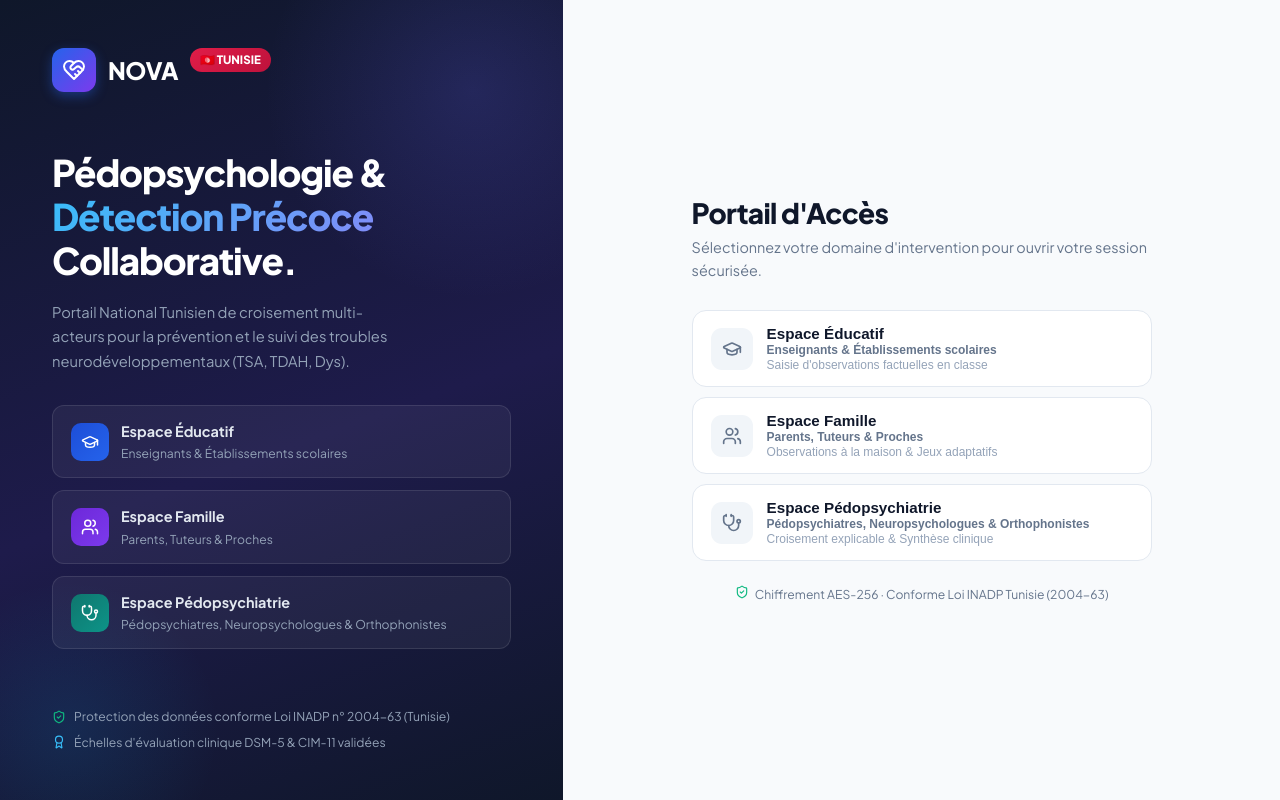
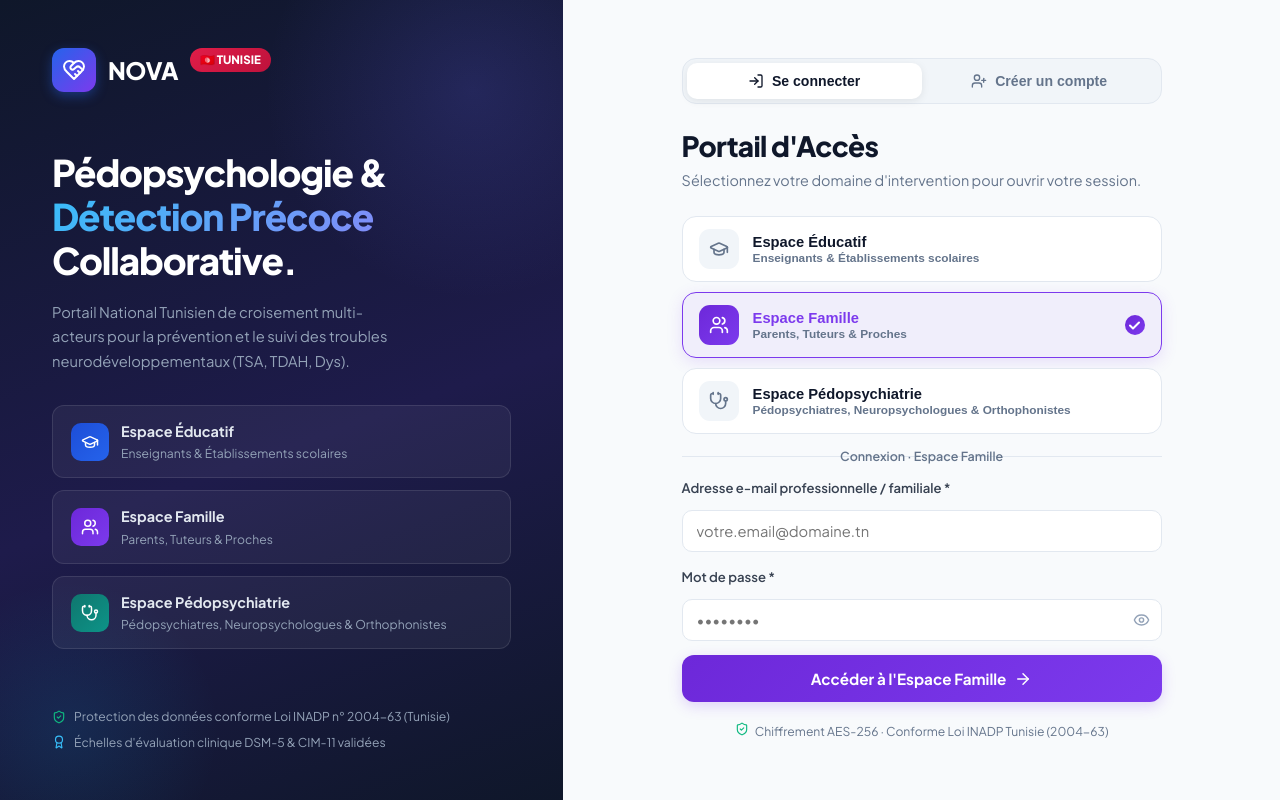
Before and after one commit to bghmaram914-debug/Nova, a React (Vite) app in the folder Frontend/: page / in a window 1280 px wide. Built offline with nearby package versions, Linux system fonts and the light colour scheme.

Commit message:
feat: Ajout de la page d inscription de compte utilisateur (Register) et endpoint API

```diff
--- a/Frontend/src/components/LoginPage.jsx
+++ b/Frontend/src/components/LoginPage.jsx
@@ -1,5 +1,5 @@
 import React, { useState } from 'react';
-import { GraduationCap, Users, Stethoscope, Eye, EyeOff, ArrowRight, ShieldCheck, HeartHandshake, Award } from 'lucide-react';
+import { GraduationCap, Users, Stethoscope, Eye, EyeOff, ArrowRight, ShieldCheck, HeartHandshake, Award, UserPlus, LogIn, MapPin, Building, Sparkles } from 'lucide-react';
 
 const SPACES = [
   {
@@ -40,21 +40,50 @@ const SPACES = [
   },
 ];
 
+const GOUVERNORATS = [
+  'Tunis', 'Ariana', 'Ben Arous', 'Manouba', 'Nabeul', 'Bizerte', 'Zaghouan',
+  'Sousse', 'Monastir', 'Mahdia', 'Sfax', 'Kairouan', 'Kasserine', 'Sidi Bouzid',
+  'Gafsa', 'Tozeur', 'Kebili', 'Gabès', 'Medenine', 'Tataouine', 'Béja', 'Jendouba', 'Le Kef', 'Siliana'
+];
+
 export default function LoginPage({ onLoginSuccess }) {
-  const [selected, setSelected] = useState(null);
+  const [isRegisterMode, setIsRegisterMode] = useState(false);
+  const [selected, setSelected] = useState('FAMILLE');
+
+  // Form State
   const [email, setEmail] = useState('');
   const [password, setPassword] = useState('');
+  const [nom, setNom] = useState('');
+  const [etablissement, setEtablissement] = useState('');
+  const [specialite, setSpecialite] = useState('');
+  const [gouvernorat, setGouvernorat] = useState('Tunis');
+  const [consentementInadp, setConsentementInadp] = useState(true);
+
   const [showPwd, setShowPwd] = useState(false);
   const [loading, setLoading] = useState(false);
   const [error, setError] = useState(null);
 
-  const space = SPACES.find(s => s.role === selected);
+  const space = SPACES.find(s => s.role === selected) || SPACES[1];
 
-  const handleSelect = (s) => {
+  const handleSelectSpace = (s) => {
     setSelected(s.role);
+    if (!isRegisterMode) {
       setEmail(s.defaultEmail);
       setPassword(s.defaultPassword);
+    }
     setError(null);
+  };
+
+  const handleToggleMode = (register) => {
+    setIsRegisterMode(register);
+    setError(null);
+    if (!register && space) {
+      setEmail(space.defaultEmail);
+      setPassword(space.defaultPassword);
+    } else {
+      setEmail('');
+      setPassword('');
+    }
   };
 
   const handleSubmit = async (e) => {
@@ -63,8 +92,63 @@ export default function LoginPage({ onLoginSuccess }) {
     setLoading(true);
     setError(null);
 
-    const matchedUser = SPACES.find(s => s.role === selected);
+    const matchedSpace = SPACES.find(s => s.role === selected);
 
+    if (isRegisterMode) {
+      // Mode Inscription
+      if (!nom.trim()) {
+        setError('Veuillez saisir votre nom complet.');
+        setLoading(false);
+        return;
+      }
+      if (!email.trim() || !password) {
+        setError('Veuillez remplir l\'adresse e-mail et le mot de passe.');
+        setLoading(false);
+        return;
+      }
+
+      try {
+        const res = await fetch('http://localhost:5000/api/auth/register', {
+          method: 'POST',
+          headers: { 'Content-Type': 'application/json' },
+          body: JSON.stringify({
+            nom: nom.trim(),
+            email: email.trim(),
+            password,
+            role: selected,
+            etablissement,
+            specialite,
+            gouvernorat,
+          }),
+        });
+
+        const data = await res.json();
+        if (res.ok && data.success) {
+          onLoginSuccess(data.user, data.token);
+          return;
+        } else if (data.error) {
+          setError(data.error);
+          setLoading(false);
+          return;
+        }
+      } catch (err) {
+        console.warn('Mode inscription locale:', err);
+      } finally {
+        setLoading(false);
+      }
+
+      // Fallback Inscription Locale
+      onLoginSuccess({
+        id: `tn-user-${Date.now()}`,
+        nom: nom.trim(),
+        role: selected,
+        email: email.trim(),
+        etablissement: etablissement.trim() ? `${etablissement.trim()} (${gouvernorat})` : `Structure ${selected} (${gouvernorat})`,
+        specialite: specialite.trim() || `Intervenant ${selected}`,
+      }, `nova_token_reg_${Date.now()}`);
+
+    } else {
+      // Mode Connexion
       try {
         const res = await fetch('http://localhost:5000/api/auth/login', {
           method: 'POST',
@@ -83,18 +167,18 @@ export default function LoginPage({ onLoginSuccess }) {
       }
 
       // Connexion immédiate sécurisée selon le rôle sélectionné
-    if (matchedUser) {
+      if (matchedSpace) {
         onLoginSuccess({
           id: `tn-${selected.toLowerCase()}-101`,
-        nom: matchedUser.nomDefaut,
+          nom: matchedSpace.nomDefaut,
           role: selected,
-        email: email.trim() || matchedUser.defaultEmail,
+          email: email.trim() || matchedSpace.defaultEmail,
         }, `nova_token_tn_${Date.now()}`);
       } else {
         setError('Veuillez sélectionner un espace.');
       }
+    }
   };
-
 
   return (
     <>
@@ -216,10 +300,39 @@ export default function LoginPage({ onLoginSuccess }) {
           padding: 40px 32px;
         }
         .login-card {
-          width: 100%; max-width: 460px;
+          width: 100%; max-width: 480px;
         }
+
+        /* Mode Switcher Tabs */
+        .auth-toggle-tabs {
+          display: flex;
+          background: #f1f5f9;
+          padding: 4px;
+          border-radius: 14px;
+          margin-bottom: 24px;
+          border: 1px solid #e2e8f0;
+        }
+        .auth-toggle-btn {
+          flex: 1;
+          padding: 10px 16px;
+          border-radius: 10px;
+          border: none;
+          font-size: 0.88rem;
+          font-weight: 700;
+          cursor: pointer;
+          display: flex; align-items: center; justify-content: center; gap: 8px;
+          transition: all 0.2s ease;
+          color: #64748b;
+          background: transparent;
+        }
+        .auth-toggle-btn.active {
+          background: white;
+          color: #0f172a;
+          box-shadow: 0 2px 8px rgba(0,0,0,0.08);
+        }
+
         .login-card-header {
-          margin-bottom: 28px;
+          margin-bottom: 24px;
         }
         .login-card-title {
           font-size: 1.75rem; font-weight: 800;
@@ -233,11 +346,11 @@ export default function LoginPage({ onLoginSuccess }) {
         /* Space selector */
         .space-grid {
           display: flex; flex-direction: column; gap: 10px;
-          margin-bottom: 24px;
+          margin-bottom: 22px;
         }
         .space-btn {
           display: flex; align-items: center; gap: 14px;
-          padding: 14px 18px;
+          padding: 12px 16px;
           border-radius: 14px;
           border: 1.5px solid #e2e8f0;
           background: white;
@@ -257,7 +370,7 @@ export default function LoginPage({ onLoginSuccess }) {
           box-shadow: 0 4px 16px var(--space-shadow);
         }
         .space-icon {
-          width: 42px; height: 42px; border-radius: 11px;
+          width: 40px; height: 40px; border-radius: 11px;
           display: flex; align-items: center; justify-content: center;
           flex-shrink: 0;
           background: #f1f5f9;
@@ -267,19 +380,16 @@ export default function LoginPage({ onLoginSuccess }) {
           background: var(--space-gradient);
         }
         .space-label {
-          font-size: 0.95rem; font-weight: 700; color: #0f172a;
+          font-size: 0.92rem; font-weight: 700; color: #0f172a;
           transition: color 0.18s;
         }
         .space-btn.active .space-label { color: var(--space-color); }
         .space-sublabel {
-          font-size: 0.75rem; color: #64748b; font-weight: 600; margin-top: 1px;
-        }
-        .space-desc {
-          font-size: 0.75rem; color: #94a3b8; margin-top: 1px;
+          font-size: 0.74rem; color: #64748b; font-weight: 600; margin-top: 1px;
         }
         .space-check {
           margin-left: auto;
-          width: 22px; height: 22px; border-radius: 50%;
+          width: 20px; height: 20px; border-radius: 50%;
           background: var(--space-gradient);
           display: flex; align-items: center; justify-content: center;
           flex-shrink: 0;
@@ -310,8 +420,8 @@ export default function LoginPage({ onLoginSuccess }) {
           margin-bottom: 6px;
         }
         .input-wrap { position: relative; }
-        .field input {
-          width: 100%; padding: 12px 14px;
+        .field input, .field select {
+          width: 100%; padding: 11px 14px;
           border: 1.5px solid #e2e8f0;
           border-radius: 10px;
           font-size: 0.92rem; font-family: inherit;
@@ -319,7 +429,7 @@ export default function LoginPage({ onLoginSuccess }) {
           outline: none;
           transition: border-color 0.15s, box-shadow 0.15s;
         }
-        .field input:focus {
+        .field input:focus, .field select:focus {
           border-color: #6366f1;
           box-shadow: 0 0 0 3px rgba(99,102,241,0.1);
         }
@@ -365,13 +475,10 @@ export default function LoginPage({ onLoginSuccess }) {
           background: var(--space-gradient);
           box-shadow: 0 4px 14px var(--space-shadow);
         }
-        .submit-btn.colored:hover:not(:disabled) {
-          box-shadow: 0 6px 20px var(--space-shadow);
-        }
 
         /* RGPD note */
         .rgpd-note {
-          margin-top: 22px;
+          margin-top: 20px;
           text-align: center;
           font-size: 0.76rem; color: #64748b;
           display: flex; items-center; justify-content: center; gap: 6px;
@@ -446,14 +553,39 @@ export default function LoginPage({ onLoginSuccess }) {
         {/* ── RIGHT FORM ── */}
         <div className="login-form-panel">
           <div className="login-card">
+
+            {/* Tabs Toggle (Se connecter / Créer un compte) */}
+            <div className="auth-toggle-tabs">
+              <button
+                type="button"
+                className={`auth-toggle-btn ${!isRegisterMode ? 'active' : ''}`}
+                onClick={() => handleToggleMode(false)}
+              >
+                <LogIn size={16} />
+                Se connecter
+              </button>
+              <button
+                type="button"
+                className={`auth-toggle-btn ${isRegisterMode ? 'active' : ''}`}
+                onClick={() => handleToggleMode(true)}
+              >
+                <UserPlus size={16} />
+                Créer un compte
+              </button>
+            </div>
+
             <div className="login-card-header">
-              <h1 className="login-card-title">Portail d'Accès</h1>
+              <h1 className="login-card-title">
+                {isRegisterMode ? 'Création de compte' : 'Portail d\'Accès'}
+              </h1>
               <p className="login-card-sub">
-                Sélectionnez votre domaine d'intervention pour ouvrir votre session sécurisée.
+                {isRegisterMode
+                  ? 'Rejoignez le réseau national de détection précoce neurodéveloppementale.'
+                  : 'Sélectionnez votre domaine d\'intervention pour ouvrir votre session.'}
               </p>
             </div>
 
-            {/* Step 1 — Space selection */}
+            {/* Step 1 — Space / Role selection */}
             <div className="space-grid">
               {SPACES.map(s => {
                 const Icon = s.icon;
@@ -461,6 +593,7 @@ export default function LoginPage({ onLoginSuccess }) {
                 return (
                   <button
                     key={s.role}
+                    type="button"
                     className={`space-btn${isActive ? ' active' : ''}`}
                     style={{
                       '--space-color': s.color,
@@ -468,7 +601,7 @@ export default function LoginPage({ onLoginSuccess }) {
                       '--space-bg': `${s.color}0f`,
                       '--space-shadow': `${s.color}25`,
                     }}
-                    onClick={() => handleSelect(s)}
+                    onClick={() => handleSelectSpace(s)}
                   >
                     <div className="space-icon">
                       <Icon size={20} color={isActive ? 'white' : '#64748b'} />
@@ -476,7 +609,6 @@ export default function LoginPage({ onLoginSuccess }) {
                     <div>
                       <div className="space-label">{s.label}</div>
                       <div className="space-sublabel">{s.sublabel}</div>
-                      <div className="space-desc">{s.desc}</div>
                     </div>
                     <div className="space-check" style={{ '--space-gradient': s.gradient }}>
                       <svg width="11" height="9" viewBox="0 0 11 9" fill="none">
@@ -488,20 +620,37 @@ export default function LoginPage({ onLoginSuccess }) {
               })}
             </div>
 
-            {/* Step 2 — Credentials (shown after space selected) */}
-            {selected && (
+            {/* Step 2 — Credentials Form (Login or Register) */}
             <div className="form-section">
               <div className="divider">
                 <div className="divider-line" />
-                  <span className="divider-text">Connexion à l'{space?.label}</span>
+                <span className="divider-text">
+                  {isRegisterMode ? `Inscription · ${space?.label}` : `Connexion · ${space?.label}`}
+                </span>
                 <div className="divider-line" />
               </div>
 
               <form onSubmit={handleSubmit}>
                 {error && <div className="error-box">{error}</div>}
 
+                {/* Champ Nom complet en mode Inscription */}
+                {isRegisterMode && (
                   <div className="field">
-                    <label htmlFor="email">Adresse e-mail professionnelle / familiale</label>
+                    <label htmlFor="nom">Nom complet & Titre *</label>
+                    <input
+                      id="nom"
+                      type="text"
+                      value={nom}
+                      onChange={e => setNom(e.target.value)}
+                      placeholder={selected === 'SPECIALISTE' ? 'Ex: Dr. Salma Ben Ammar' : selected === 'ENSEIGNANT' ? 'Ex: Mme Sonia Trabelsi' : 'Ex: Mme Leila & M. Mehdi B.'}
+                      required
+                    />
+                  </div>
+                )}
+
+                {/* Email */}
+                <div className="field">
+                  <label htmlFor="email">Adresse e-mail professionnelle / familiale *</label>
                   <input
                     id="email"
                     type="email"
@@ -513,8 +662,9 @@ export default function LoginPage({ onLoginSuccess }) {
                   />
                 </div>
 
+                {/* Mot de passe */}
                 <div className="field">
-                    <label htmlFor="password">Mot de passe</label>
+                  <label htmlFor="password">Mot de passe *</label>
                   <div className="input-wrap">
                     <input
                       id="password"
@@ -524,7 +674,7 @@ export default function LoginPage({ onLoginSuccess }) {
                       placeholder="••••••••"
                       required
                       className="has-toggle"
-                        autoComplete="current-password"
+                      autoComplete={isRegisterMode ? 'new-password' : 'current-password'}
                     />
                     <button
                       type="button"
@@ -537,9 +687,53 @@ export default function LoginPage({ onLoginSuccess }) {
                   </div>
                 </div>
 
+                {/* Champs supplémentaires pour l'inscription */}
+                {isRegisterMode && (
+                  <>
+                    <div className="grid grid-cols-1 md:grid-cols-2 gap-3 mb-3">
+                      <div className="field" style={{ marginBottom: 0 }}>
+                        <label className="flex items-center gap-1">
+                          <MapPin size={13} className="text-indigo-600" /> Gouvernorat
+                        </label>
+                        <select
+                          value={gouvernorat}
+                          onChange={e => setGouvernorat(e.target.value)}
+                        >
+                          {GOUVERNORATS.map(g => (
+                            <option key={g} value={g}>{g}</option>
+                          ))}
+                        </select>
+                      </div>
+
+                      <div className="field" style={{ marginBottom: 0 }}>
+                        <label className="flex items-center gap-1">
+                          <Building size={13} className="text-indigo-600" /> Spécialité / Fonction
+                        </label>
+                        <input
+                          type="text"
+                          value={specialite}
+                          onChange={e => setSpecialite(e.target.value)}
+                          placeholder={selected === 'ENSEIGNANT' ? 'Ex: Professeure 2ème Année' : selected === 'SPECIALISTE' ? 'Ex: Pédopsychiatre' : 'Ex: Parent / Tuteur'}
+                        />
+                      </div>
+                    </div>
+
+                    <div className="field">
+                      <label>Établissement / Structure d'exercice</label>
+                      <input
+                        type="text"
+                        value={etablissement}
+                        onChange={e => setEtablissement(e.target.value)}
+                        placeholder={selected === 'ENSEIGNANT' ? 'Ex: École Primaire Habib Bourguiba' : selected === 'SPECIALISTE' ? 'Ex: Centre de Pédopsychiatrie Tunis' : 'Ex: Domicile Familial'}
+                      />
+                    </div>
+                  </>
+                )}
+
+                {/* Submit button */}
                 <button
                   type="submit"
-                    disabled={loading || !email || !password}
+                  disabled={loading}
                   className="submit-btn colored"
                   style={{
                     '--space-gradient': space?.gradient,
@@ -547,24 +741,21 @@ export default function LoginPage({ onLoginSuccess }) {
                   }}
                 >
                   {loading ? (
+                    <span>Traitement en cours…</span>
+                  ) : isRegisterMode ? (
                     <>
-                        <svg width="16" height="16" viewBox="0 0 24 24" fill="none" stroke="currentColor" strokeWidth="2.5" strokeLinecap="round">
-                          <path d="M12 2v4M12 18v4M4.93 4.93l2.83 2.83M16.24 16.24l2.83 2.83M2 12h4M18 12h4M4.93 19.07l2.83-2.83M16.24 7.76l2.83-2.83">
-                            <animateTransform attributeName="transform" type="rotate" values="0 12 12;360 12 12" dur="0.8s" repeatCount="indefinite" />
-                          </path>
-                        </svg>
-                        Authentification en cours…
+                      <span>Créer mon compte NOVA</span>
+                      <UserPlus size={18} />
                     </>
                   ) : (
                     <>
-                        Accéder à l'{space?.label}
+                      <span>Accéder à l'{space?.label}</span>
                       <ArrowRight size={18} />
                     </>
                   )}
                 </button>
               </form>
             </div>
-            )}
 
             <div className="rgpd-note">
               <ShieldCheck size={14} color="#10b981" />
```
Also changed, not shown: 2 other files (tests, documents, lock files or other folders). Lines whose indentation alone changed are shown as unchanged.
